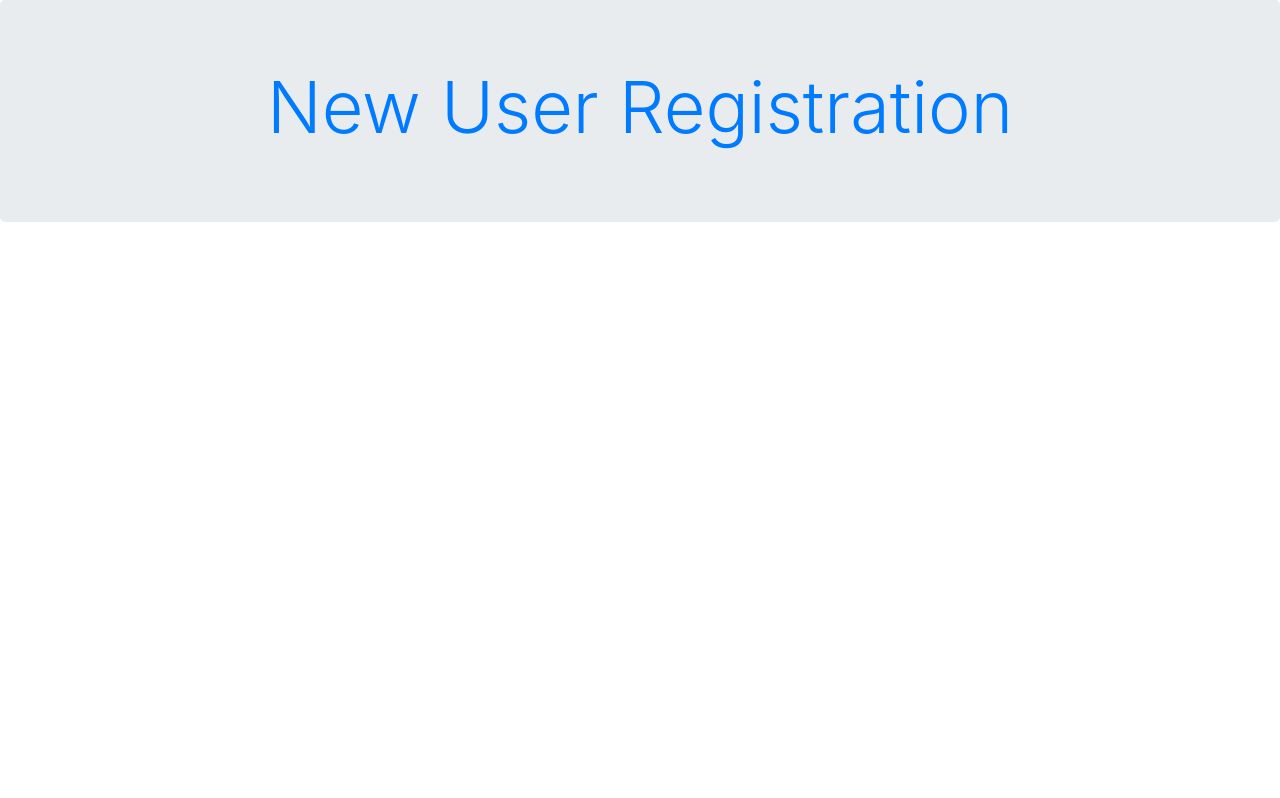
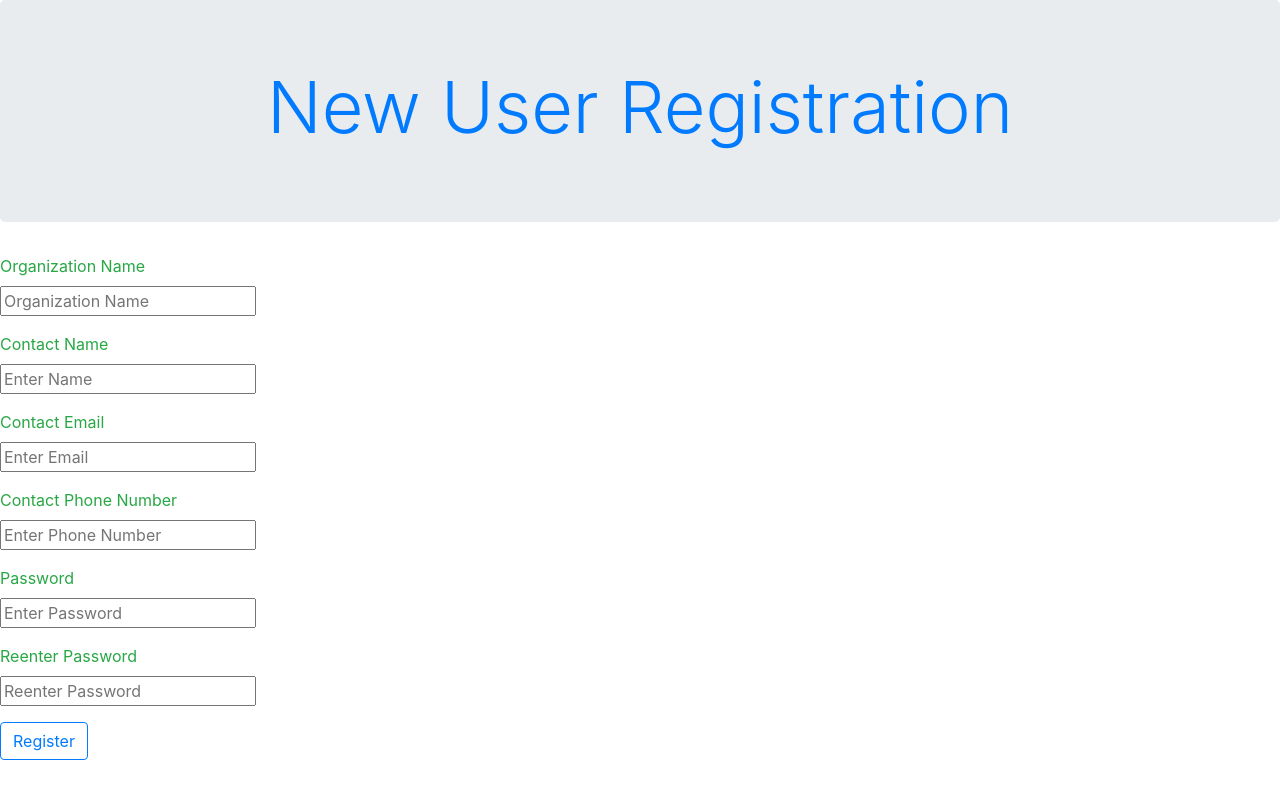
Before and after one commit to rohanchandra-cpe/foodassist-uva-app, a React (Create React App) app: page / in a window 1280 px wide. Built offline with nearby package versions, Linux system fonts and the light colour scheme.

Commit message:
Basic New Member Registration Page Front End

```diff
--- a/src/App.js
+++ b/src/App.js
@@ -10,9 +10,43 @@ class App extends Component {
 				</div>
 				<form>
 					<div class="form-group">
-
+						<label for="orgName" class="text-success">Organization Name</label>
+						<div class = "col-xs-3">
+							<input type="text" class="col-xs-3" placeholder="Organization Name"/>
+						</div>
+					</div>
+					<div class="form-group">
+						<label for="contactName" class="text-success">Contact Name</label>
+						<div class = "col-xs-3">
+							<input type="text" class="col-xs-3" placeholder="Enter Name"/>
+						</div>
+					</div>
+					<div class="form-group">
+						<label for="contactEmail" class="text-success">Contact Email</label>
+						<div class = "col-xs-3">
+							<input type="text" class="col-xs-3" placeholder="Enter Email"/>
+						</div>
+					</div>
+					<div class="form-group">
+						<label for="contactPhoneNumber" class="text-success">Contact Phone Number</label>
+						<div class = "col-xs-3">
+							<input type="text" class="col-xs-3" placeholder="Enter Phone Number"/>
+						</div>
+					</div>
+					<div class="form-group">
+						<label for="password" class="text-success">Password</label>
+						<div class = "col-xs-3">
+							<input type="password" class="col-xs-3" placeholder="Enter Password"/>
+						</div>
+					</div>
+					<div class="form-group">
+						<label for="password" class="text-success">Reenter Password</label>
+						<div class = "col-xs-3">
+							<input type="password" class="col-xs-3" placeholder="Reenter Password"/>
+						</div>
 					</div>
 				</form>
+				<button type="button" class="btn btn-outline-primary" type="submit">Register</button>
 			</div>
 		);
 	}
```
